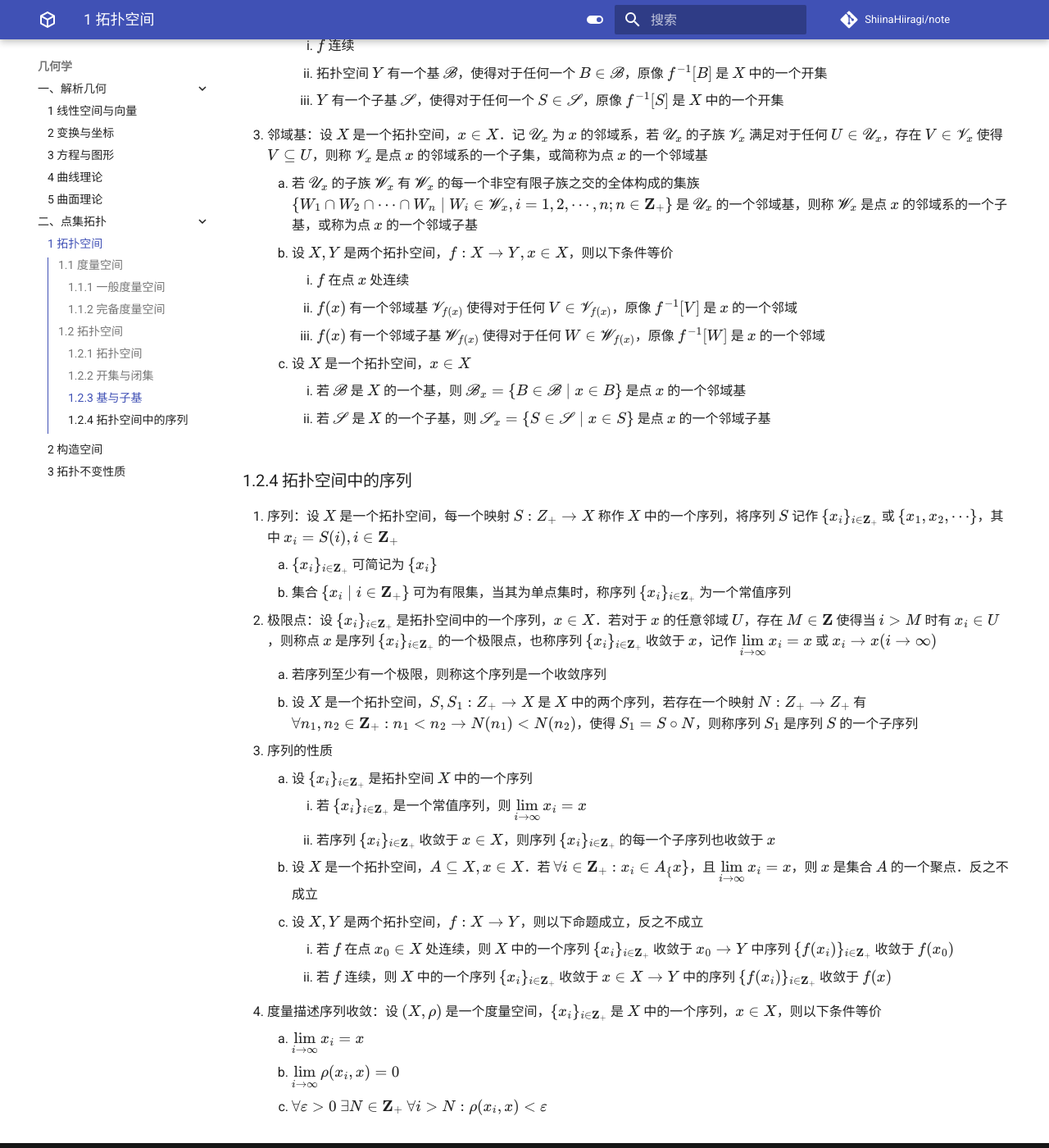
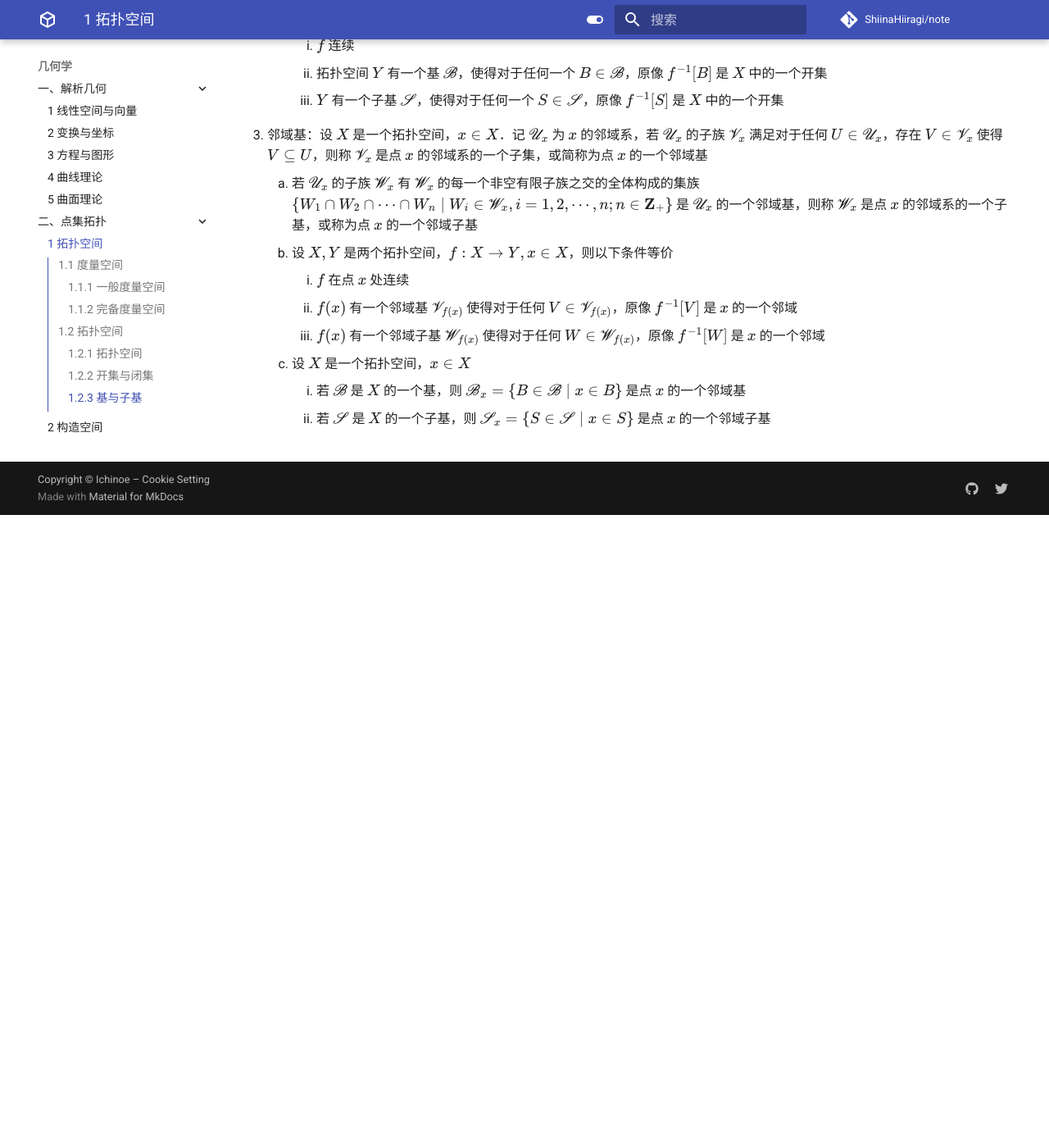
Before and after one commit to ShiinaHiiragi/note, an MkDocs documentation site: the page built from docs/geom/point/space.md, in a window 1280 px wide and 1400 px high, scrolled down 7411 px. Shown: the whole window at 82% size. Built offline with MkDocs 1.6.1 and Material for MkDocs 9.7.7, drawn with Linux system fonts in a browser that asks for light colours; comment, search, counter and statistics services are not loaded; after the commit the page ends 8039 px from its top, so only the background shows below that.

Commit message:
remove seq

```diff
--- a/docs/geom/point/space.md
+++ b/docs/geom/point/space.md
@@ -191,23 +191,3 @@
     3. 设 $X$ 是一个拓扑空间，$x\in X$
         1. 若 $\mathscr B$ 是 $X$ 的一个基，则 $\mathscr B_x=\{B\in \mathscr B\mid x\in B\}$ 是点 $x$ 的一个邻域基
         2. 若 $\mathscr S$ 是 $X$ 的一个子基，则 $\mathscr S_x=\{S\in \mathscr S\mid x\in S\}$ 是点 $x$ 的一个邻域子基
-
-### 1.2.4 拓扑空间中的序列
-1. 序列：设 $X$ 是一个拓扑空间，每一个映射 $S: Z_+\to X$ 称作 $X$ 中的一个序列，将序列 $S$ 记作 $\{x_i\}_{i\in \mathbf Z_+}$ 或 $\{x_1, x_2, \cdots\}$，其中 $x_i=S(i), i\in \mathbf Z_+$
-    1. $\{x_i\}_{i\in \mathbf Z_+}$ 可简记为 $\{x_i\}$
-    2. 集合 $\{x_i\mid i\in \mathbf Z_+\}$ 可为有限集，当其为单点集时，称序列 $\{x_i\}_{i\in \mathbf Z_+}$ 为一个常值序列
-2. 极限点：设 $\{x_i\}_{i\in \mathbf Z_+}$ 是拓扑空间中的一个序列，$x\in X$．若对于 $x$ 的任意邻域 $U$，存在 $M\in \mathbf Z$ 使得当 $i>M$ 时有 $x_i\in U$，则称点 $x$ 是序列 $\{x_i\}_{i\in \mathbf Z_+}$ 的一个极限点，也称序列 $\{x_i\}_{i\in \mathbf Z_+}$ 收敛于 $x$，记作 ${\displaystyle \lim_{i\to \infty}x_i} = x$ 或 $x_i\to x(i\to \infty)$
-    1. 若序列至少有一个极限，则称这个序列是一个收敛序列
-    2. 设 $X$ 是一个拓扑空间，$S, S_1:Z_+ \to X$ 是 $X$ 中的两个序列，若存在一个映射 $N: Z_+\to Z_+$ 有 $\forall n_1, n_2\in \mathbf Z_+: n_1<n_2 \to N(n_1)<N(n_2)$，使得 $S_1=S\circ N$，则称序列 $S_1$ 是序列 $S$ 的一个子序列
-3. 序列的性质
-    1. 设 $\{x_i\}_{i\in \mathbf Z_+}$ 是拓扑空间 $X$ 中的一个序列
-        1. 若 $\{x_i\}_{i\in \mathbf Z_+}$ 是一个常值序列，则 ${\displaystyle \lim_{i\to \infty} x_i} = x$
-        2. 若序列 $\{x_i\}_{i\in \mathbf Z_+}$ 收敛于 $x\in X$，则序列 $\{x_i\}_{i\in \mathbf Z_+}$ 的每一个子序列也收敛于 $x$
-    2. 设 $X$ 是一个拓扑空间，$A\subseteq X, x\in X$．若 $\forall i\in \mathbf Z_+: x_i\in A_\{x\}$，且 ${\displaystyle \lim_{i\to \infty}x_i} = x$，则 $x$ 是集合 $A$ 的一个聚点．反之不成立
-    3. 设 $X, Y$ 是两个拓扑空间，$f: X\to Y$，则以下命题成立，反之不成立
-        1. 若 $f$ 在点 $x_0\in X$ 处连续，则 $X$ 中的一个序列 $\{x_i\}_{i\in \mathbf Z_+}$ 收敛于 $x_0 \to Y$ 中序列 $\{f(x_i)\}_{i\in \mathbf Z_+}$ 收敛于 $f(x_0)$
-        2. 若 $f$ 连续，则 $X$ 中的一个序列 $\{x_i\}_{i\in \mathbf Z_+}$ 收敛于 $x\in X \to Y$ 中的序列 $\{f(x_i)\}_{i\in \mathbf Z_+}$ 收敛于 $f(x)$
-4. 度量描述序列收敛：设 $(X, \rho)$ 是一个度量空间，$\{x_i\}_{i\in \mathbf Z_+}$ 是 $X$ 中的一个序列，$x\in X$，则以下条件等价
-    1. ${\displaystyle \lim_{i\to \infty} x_i} = x$
-    2. ${\displaystyle \lim_{i\to \infty} \rho(x_i, x)} = 0$
-    3. $\forall \varepsilon>0\ \exists N\in \mathbf Z_+\ \forall i>N: \rho(x_i, x)<\varepsilon$
```
